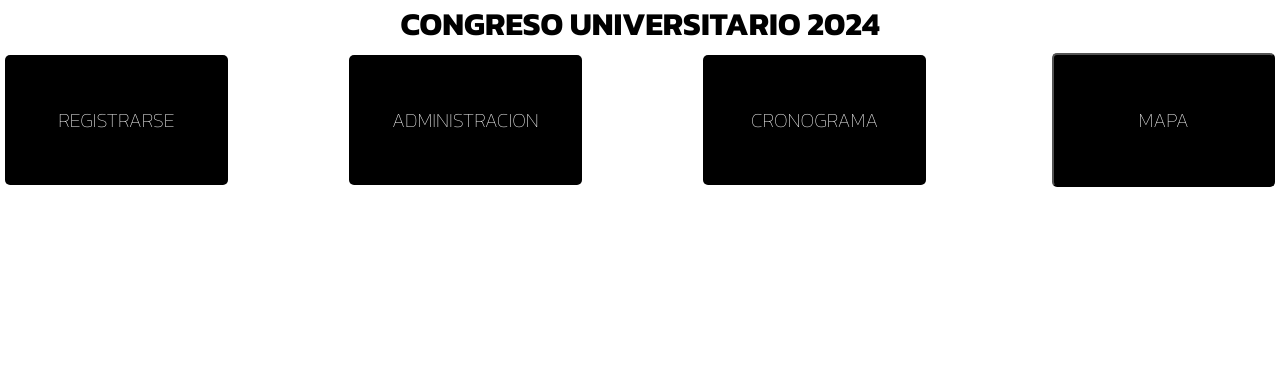
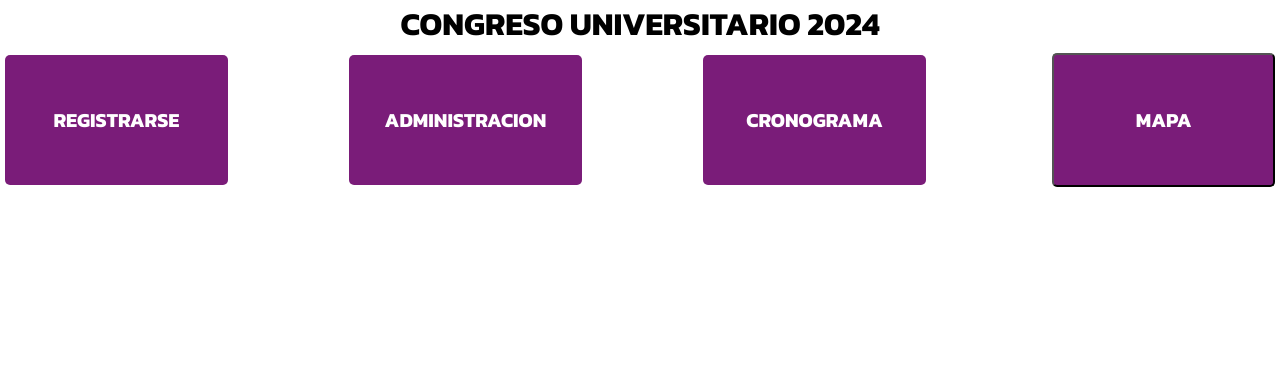
Before and after one commit to josh19ds1/Proyecto_FDESVII, a PHP site: page / in a window 1280 px wide. Shown: the part 202-586 px from the top of the page. Run offline with PHP 8.4, Linux system fonts and the light colour scheme; some libraries are stand-ins or nearby versions.

Commit message:
arreglando los botones del la pagina principal

```diff
--- a/public/css/inicio.css
+++ b/public/css/inicio.css
@@ -13,14 +13,18 @@
 }
 
 .Boton{
- text-decoration: none;
+    /*caja*/
  color:#fff;
- background-color: black;
+ background-color: #7a1c79;
  padding: 50px 10px;
  margin: 5px;
+ /*texto*/
+ text-decoration: none;
  font-size: 20px;
- font-size: 'Kanit', sans-serif;
+ font-size: 'Roboto', 'sans-seriff';
  text-align: center;
+ font-weight: bolder;
+ /*posicion*/
   grid-column: 1/3;
  border-radius: 5px;
  -webkit-border-radius: 5px;
@@ -32,10 +36,11 @@
 .Boton2{
     text-decoration: none;
     color:#fff;
-    background-color: black;
+    background-color: #7a1c79;
     padding: 50px 10px;
     font-size: 20px;
-    font-size: 'Kanit', sans-serif;
+    font-size:  'Roboto', sans-serif;
+    font-weight: bolder;
     text-align: center;
     border-radius: 5px;
     grid-column:4/6;
@@ -44,11 +49,12 @@
 .Boton3{
     text-decoration: none;
     color:#fff;
-    background-color: black;
+    background-color: #7a1c79;
     padding: 50px 10px;
     margin: 5px;
     font-size: 20px;
-    font-size: 'Kanit', sans-serif;
+    font-size:  'Roboto', sans-serif;
+    font-weight: bolder;
     text-align: center;
     border-radius: 5px;
     grid-column:7/9;
@@ -57,11 +63,12 @@
 .Boton4{
     text-decoration: none;
     color:#fff;
-    background-color: black;
+    background-color: #7a1c79;
     padding:  50px 10px;
     margin: 5px;
     font-size: 20px;
-    font-size: 'Kanit', sans-serif;
+    font-size:  'Roboto', sans-serif;
+    font-weight: bolder;
     text-align: center;
     border-radius: 5px;
     grid-column:10/12;
@@ -75,7 +82,7 @@
 
 
 .Boton:hover {
-    background-color: rgb(61, 58, 58);
+    background-color: #310831;
     border-radius: 5px;
     -webkit-border-radius: 5px;
     -moz-border-radius: 5px;
@@ -84,7 +91,7 @@
 
 }
 .Boton2:hover {
-    background-color: rgb(61, 58, 58);
+    background-color: #310831;
     border-radius: 5px;
     -webkit-border-radius: 5px;
     -moz-border-radius: 5px;
@@ -93,7 +100,7 @@
 
 }
 .Boton3:hover {
-    background-color: rgb(61, 58, 58);
+    background-color: #310831;
     border-radius: 5px;
     -webkit-border-radius: 5px;
     -moz-border-radius: 5px;
@@ -102,7 +109,7 @@
 
 }
 .Boton4:hover {
-    background-color: rgb(61, 58, 58);
+    background-color: #310831;
     border-radius: 5px;
     -webkit-border-radius: 5px;
     -moz-border-radius: 5px;
```
